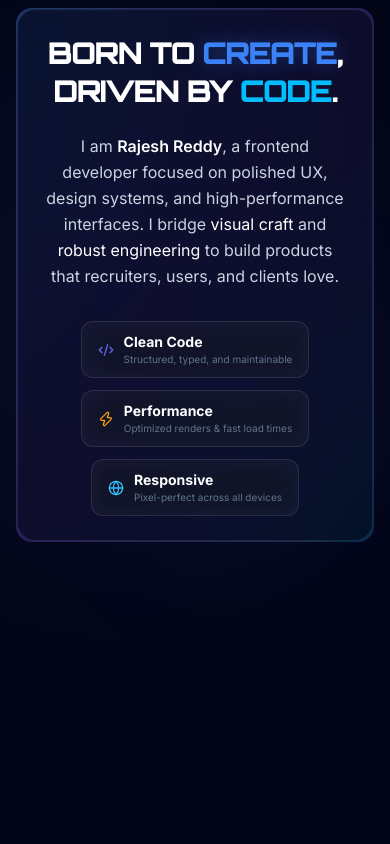
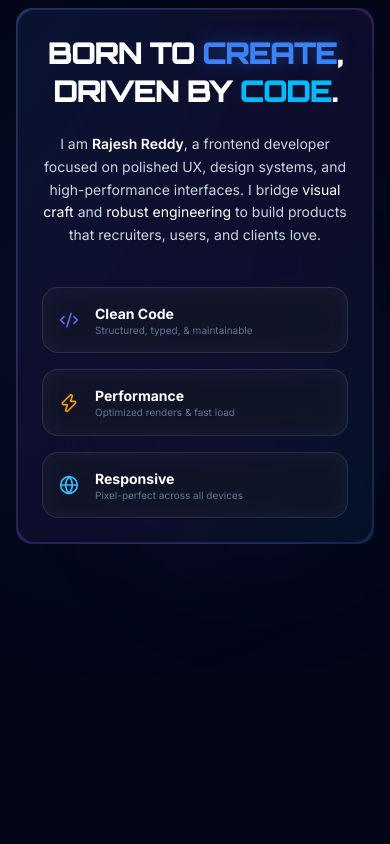
Before and after one commit to DariRajeshreddy/rajeshreddy-portfolio, a React (Vite) app: page / in a window 390 px wide. Shown: the part 1080-1924 px from the top of the page. Built offline with nearby package versions, Linux system fonts and the light colour scheme.

Commit message:
Alignment Issues fixed

```diff
--- a/src/App.tsx
+++ b/src/App.tsx
@@ -88,11 +88,11 @@ function App() {
         {/* Floating Scroll to Top - for mobile convenience */}
         <motion.button
           onClick={() => window.scrollTo({ top: 0, behavior: 'smooth' })}
-          className="fixed bottom-6 right-6 z-40 flex h-12 w-12 items-center justify-center rounded-full bg-primary/20 backdrop-blur-xl border border-primary/30 text-white md:hidden lg:hidden"
-          style={{ opacity: scrollYProgress }}
+          className="fixed bottom-4 right-4 z-[99] flex h-10 w-10 items-center justify-center rounded-full bg-slate-900/60 backdrop-blur-xl border border-white/10 text-white shadow-2xl md:hidden lg:hidden"
+          style={{ opacity: scrollYProgress, scale: scrollYProgress }}
           whileTap={{ scale: 0.9 }}
         >
-          <ArrowUp size={20} />
+          <ArrowUp size={16} />
         </motion.button>
       </div>
     </SmoothScroll>
--- a/src/sections/About.tsx
+++ b/src/sections/About.tsx
@@ -1,4 +1,4 @@
-import { motion, useInView } from 'framer-motion';
+import { motion } from 'framer-motion';
 import { useRef } from 'react';
 import gsap from 'gsap';
 import { ScrollTrigger } from 'gsap/ScrollTrigger';
@@ -12,13 +12,13 @@ const highlights = [
     icon: Code2,
     color: '#6366f1',
     label: 'Clean Code',
-    desc: 'Structured, typed, and maintainable',
+    desc: 'Structured, typed, & maintainable',
   },
   {
     icon: Zap,
     color: '#f59e0b',
     label: 'Performance',
-    desc: 'Optimized renders & fast load times',
+    desc: 'Optimized renders & fast load',
   },
   {
     icon: Globe,
@@ -47,9 +47,7 @@ const itemVariants = {
 };
 
 export function About() {
-  const containerRef = useRef<HTMLDivElement>(null);
   const statsRef = useRef<HTMLDivElement>(null);
-  const isInView = useInView(containerRef, { once: true, margin: '-80px' });
 
   useLayoutEffect(() => {
     const el = statsRef.current;
@@ -75,7 +73,6 @@ export function About() {
   return (
     <section
       id="about"
-      ref={containerRef}
       className="relative z-10 px-4 py-24 sm:px-6 sm:py-32"
     >
       {/* Background accents */}
@@ -85,9 +82,10 @@ export function About() {
       <div className="mx-auto flex max-w-5xl flex-col items-center space-y-10 text-center sm:space-y-14">
         {/* Section label */}
         <motion.div
-          initial={{ opacity: 0, y: 16 }}
-          animate={isInView ? { opacity: 1, y: 0 } : {}}
-          transition={{ duration: 0.55, ease: [0.22, 1, 0.36, 1] }}
+           initial={{ opacity: 0, y: 16 }}
+           whileInView={{ opacity: 1, y: 0 }}
+           viewport={{ once: true }}
+           transition={{ duration: 0.55, ease: [0.22, 1, 0.36, 1] }}
         >
           <span className="text-[10px] font-black uppercase tracking-[0.65em] text-violet-400/80">
             About
@@ -97,14 +95,16 @@ export function About() {
         {/* Main bio card */}
         <motion.div
           initial={{ opacity: 0, y: 40, scale: 0.97 }}
-          animate={isInView ? { opacity: 1, y: 0, scale: 1 } : {}}
+          whileInView={{ opacity: 1, y: 0, scale: 1 }}
+          viewport={{ once: true }}
           transition={{ duration: 0.7, ease: [0.22, 1, 0.36, 1], delay: 0.1 }}
           className="group relative w-full rounded-2xl bg-gradient-to-br from-primary/40 via-violet-500/30 to-sky-500/25 p-[1px] transition-transform duration-500 md:rounded-3xl md:hover:scale-[1.01]"
         >
           <div className="rounded-[18px] border border-white/10 bg-slate-950/70 p-6 backdrop-blur-2xl sm:rounded-[22px] sm:p-10 md:p-14">
             <motion.h2
               initial={{ opacity: 0, y: 20 }}
-              animate={isInView ? { opacity: 1, y: 0 } : {}}
+              whileInView={{ opacity: 1, y: 0 }}
+              viewport={{ once: true }}
               transition={{ duration: 0.65, delay: 0.2 }}
               className="mb-6 font-display text-3xl font-black leading-tight tracking-tighter text-white sm:mb-8 sm:text-4xl md:text-6xl"
             >
@@ -113,9 +113,10 @@ export function About() {
             </motion.h2>
             <motion.p
               initial={{ opacity: 0, y: 16 }}
-              animate={isInView ? { opacity: 1, y: 0 } : {}}
+              whileInView={{ opacity: 1, y: 0 }}
+              viewport={{ once: true }}
               transition={{ duration: 0.65, delay: 0.3 }}
-              className="mx-auto max-w-3xl text-base font-light leading-relaxed text-slate-300 sm:text-lg md:text-xl"
+              className="mx-auto max-w-3xl text-sm font-light leading-relaxed text-slate-300 sm:text-lg md:text-xl"
             >
               I am <span className="font-semibold text-white">Rajesh Reddy</span>, a frontend
               developer focused on polished UX, design systems, and high-performance interfaces. I
@@ -124,24 +125,27 @@ export function About() {
               recruiters, users, and clients love.
             </motion.p>
 
-            {/* Highlight pills */}
+            {/* Highlight pills - Grid Optimized for Mobile Alignment */}
             <motion.div
               variants={containerVariants}
               initial="hidden"
-              animate={isInView ? 'visible' : 'hidden'}
-              className="mt-8 flex flex-wrap justify-center gap-3"
+              whileInView="visible"
+              viewport={{ once: true }}
+              className="mt-10 grid grid-cols-1 gap-4 sm:grid-cols-3 sm:gap-4"
             >
               {highlights.map((h) => (
                 <motion.div
                   key={h.label}
                   variants={itemVariants}
                   whileHover={{ scale: 1.05, y: -2 }}
-                  className="flex items-center gap-2.5 rounded-xl border border-white/10 bg-white/5 px-4 py-2.5 backdrop-blur-md"
+                  className="flex items-center gap-4 rounded-2xl border border-white/10 bg-white/5 p-4 backdrop-blur-md hover:bg-white/8 transition-colors"
                 >
-                  <h.icon size={16} style={{ color: h.color }} />
+                  <div className="shrink-0">
+                    <h.icon size={20} style={{ color: h.color }} />
+                  </div>
                   <div className="text-left">
                     <p className="text-sm font-bold text-white">{h.label}</p>
-                    <p className="text-[10px] text-slate-500">{h.desc}</p>
+                    <p className="text-[10px] leading-tight text-slate-500">{h.desc}</p>
                   </div>
                 </motion.div>
               ))}
--- a/src/sections/Contact.tsx
+++ b/src/sections/Contact.tsx
@@ -1,4 +1,4 @@
-import { motion, useReducedMotion, type Variants, useInView } from 'framer-motion';
+import { motion, useReducedMotion, type Variants } from 'framer-motion';
 import { Mail, Phone, Send, CheckCircle } from 'lucide-react';
 import {
   GitHubDark as Github,
@@ -7,7 +7,7 @@ import {
 } from '@ridemountainpig/svgl-react';
 import { fadeUpItem, fadeUpSimple, staggerContainer } from '../animations/variants';
 import { useMediaQuery } from '../hooks/useMediaQuery';
-import { useRef, useState } from 'react';
+import { useState } from 'react';
 
 const socialLinks = [
   { icon: <Github width={22} height={22} />, label: 'GitHub', link: 'https://github.com/DariRajeshreddy', color: '#e6edf3' },
@@ -33,42 +33,47 @@ export function Contact() {
   const finePointer = useMediaQuery('(pointer: fine)');
   const fadeVariant = reduceMotion ? fadeUpSimple : fadeUpItem;
   const containerVariant = reduceMotion ? reduceStagger : staggerContainer;
-  const sectionRef = useRef<HTMLElement>(null);
-  const isInView = useInView(sectionRef, { once: true, margin: '-60px' });
   const [submitted, setSubmitted] = useState(false);
   const [focused, setFocused] = useState<string | null>(null);
 
   return (
     <section
       id="contact"
-      ref={sectionRef}
-      className="relative z-10 overflow-hidden px-4 py-20 sm:px-6 sm:py-28"
+      className="relative z-10 px-4 py-20 sm:px-6 sm:py-28"
     >
       {/* Background */}
       <div className="pointer-events-none absolute inset-0 -z-10 bg-[radial-gradient(ellipse_70%_60%_at_50%_100%,rgba(99,102,241,0.1),transparent_60%)]" />
 
       <div className="mx-auto max-w-6xl">
         {/* Section label */}
-        <motion.div
-          initial={{ opacity: 0, y: 10 }}
-          animate={isInView ? { opacity: 1, y: 0 } : {}}
-          transition={{ duration: 0.5 }}
-          className="mb-12 text-center sm:mb-16"
-        >
-          <span className="mb-3 block text-[10px] font-black uppercase tracking-[0.65em] text-primary/80">
+        <div className="mb-12 text-center sm:mb-16">
+          <motion.span
+            initial={{ opacity: 0, y: 10 }}
+            whileInView={{ opacity: 1, y: 0 }}
+            viewport={{ once: true }}
+            transition={{ duration: 0.5 }}
+            className="mb-3 block text-[10px] font-black uppercase tracking-[0.65em] text-primary/80"
+          >
             Contact
-          </span>
-          <h2 className="font-display text-4xl font-extrabold tracking-tighter text-white sm:text-5xl md:text-7xl">
+          </motion.span>
+          <motion.h2
+            initial={{ opacity: 0, y: 24 }}
+            whileInView={{ opacity: 1, y: 0 }}
+            viewport={{ once: true }}
+            transition={{ duration: 0.65, ease: [0.22, 1, 0.36, 1], delay: 0.1 }}
+            className="font-display text-4xl font-extrabold tracking-tighter text-white sm:text-5xl md:text-7xl"
+          >
             LET&apos;S <span className="text-glow text-primary">CONNECT</span>
-          </h2>
-        </motion.div>
+          </motion.h2>
+        </div>
 
         <div className="grid items-start gap-10 sm:gap-16 md:grid-cols-2">
           {/* Left - contact info */}
           <motion.div
             variants={containerVariant}
             initial="hidden"
-            animate={isInView ? 'show' : 'hidden'}
+            whileInView="show"
+            viewport={{ once: true }}
             className="space-y-8 sm:space-y-10"
           >
             <motion.div variants={fadeVariant}>
@@ -120,7 +125,7 @@ export function Contact() {
               <p className="mb-4 text-xs font-semibold uppercase tracking-widest text-slate-500">
                 Find me on
               </p>
-              <div className="flex flex-wrap gap-3">
+              <div className="grid grid-cols-2 gap-3 sm:flex sm:flex-wrap">
                 {socialLinks.map((s) => (
                   <motion.a
                     key={s.label}
@@ -130,11 +135,11 @@ export function Contact() {
                     data-cursor-hover
                     whileHover={
                       finePointer && !reduceMotion
-                        ? { scale: 1.1, y: -3 }
+                        ? { scale: 1.05, y: -3 }
                         : undefined
                     }
                     whileTap={{ scale: 0.95 }}
-                    className="group flex items-center gap-2.5 rounded-xl border border-white/[0.08] bg-white/[0.04] px-4 py-2.5 backdrop-blur-md transition-all hover:border-white/20 hover:bg-white/[0.08]"
+                    className="group flex items-center justify-center gap-3 rounded-xl border border-white/[0.08] bg-white/[0.04] px-4 py-3 backdrop-blur-md transition-all hover:border-white/20 hover:bg-white/[0.08] sm:justify-start"
                   >
                     {s.icon}
                     <span className="text-sm font-semibold text-white">{s.label}</span>
@@ -147,7 +152,8 @@ export function Contact() {
           {/* Right - contact form */}
           <motion.div
             initial={{ opacity: 0, x: reduceMotion ? 0 : 28 }}
-            animate={isInView ? { opacity: 1, x: 0 } : {}}
+            whileInView={{ opacity: 1, x: 0 }}
+            viewport={{ once: true }}
             transition={{
               duration: reduceMotion ? 0.3 : 0.65,
               ease: [0.22, 1, 0.36, 1],
```
Also changed, not shown: src/sections/Projects.tsx (+7 -6 lines), src/sections/Skills.tsx (+11 -12 lines).
